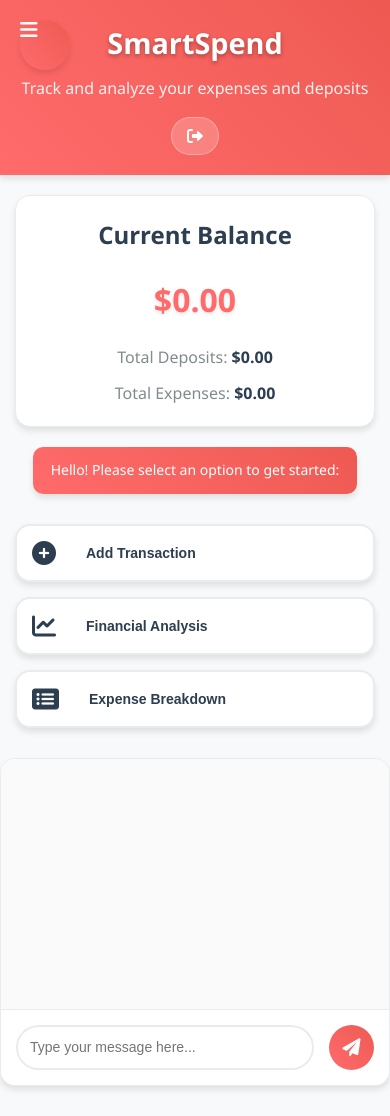
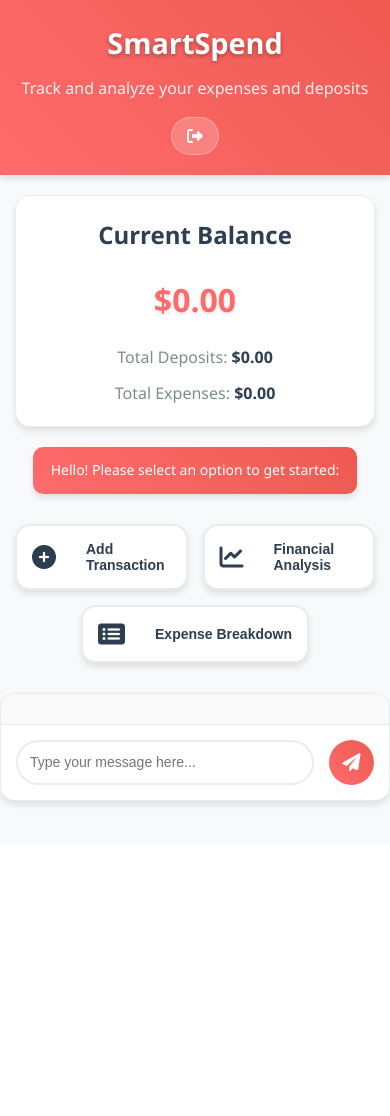
Before and after one commit to ankon35/SmartSpend, a FastAPI app: page /dashboard in a window 390 px wide. After the commit the page ends 807 px from the top, so only its background shows below. Run offline with FastAPI, Linux system fonts and the light colour scheme; some libraries are stand-ins or nearby versions.

Commit message:
Dashboard issue fixed

```diff
--- a/static/home.css
+++ b/static/home.css
@@ -183,7 +183,7 @@ header {
 /* Options Container */
 .options-container {
     display: grid;
-    grid-template-columns: repeat(auto-fit, minmax(250px, 1fr));
+    grid-template-columns: repeat(3, 1fr); /* 3 equal columns */
     gap: 20px;
     margin: 30px 0;
 }
@@ -230,11 +230,14 @@ header {
     margin: 30px 0;
     box-shadow: var(--shadow);
     border: 1px solid var(--border-color);
+    max-width: 1200px;
+    margin: 0 auto;
     overflow: hidden;
 }
 
 .chat-box {
     /* height: 400px; */
+    /* display: none; */
     overflow-y: auto;
     padding: 20px;
     background: #fafafa;
@@ -255,6 +258,7 @@ header {
     margin-left: auto;
     text-align: right;
     position: relative;
+    margin-bottom: 10px;
 }
 
 .bot-message1 {
@@ -270,6 +274,7 @@ header {
     padding: 20px;
     background: var(--card-background);
     border-top: 1px solid var(--border-color);
+
 }
 
 .chat-input input {
@@ -507,7 +512,8 @@ header {
     }
 
     .mobile-menu-btn {
-        display: flex;
+        display: none;
+        /* display: flex; */
     }
 
     .header-content {
@@ -547,10 +553,22 @@ header {
         gap: 10px;
     }
 
+    /* Layout for smaller screens (max-width: 768px) */
+
     .options-container {
-        grid-template-columns: 1fr;
+        display: grid;
+        grid-template-columns: 1fr 1fr;
         gap: 15px;
+        justify-items: center;  /* Center items horizontally */
+        align-items: center;    /* Center items vertically (optional, based on your layout) */
     }
+
+    .option-btn:nth-child(3) {
+        grid-column: 1 / -1; /* Make the 3rd button span both columns */
+        text-align: center;   /* Center the text inside the button */
+    }
+
+
 
     .option-btn {
         padding: 20px 15px;
@@ -565,7 +583,9 @@ header {
     }
 
     .chat-box {
-        height: 300px;
+        /* height: 300px; */
+        max-height: 150px;
+        overflow-y: auto;
     }
 
     .message {
@@ -606,7 +626,7 @@ header {
     }
 
     .chat-box {
-        height: 250px;
+        /* height: 250px; */
         padding: 15px;
     }
 
--- a/static/home.js
+++ b/static/home.js
@@ -487,15 +487,8 @@ async function checkAuthenticationStatus() {
             await updateBalance();
             loadUserStats();
             updateSidebarUserInfo(user);
-            // Programmatically trigger the expense-breakdown button click to update dashboard UI
-            const expenseBtn = Array.from(optionBtns).find(btn => btn.dataset.option === 'expense-breakdown');
-            if (expenseBtn) {
-                expenseBtn.click();
-            } else {
-                // Fallback: set mode and fetch breakdown if button not found
-                currentMode = 'expense-breakdown';
-                loadExpenseBreakdown();
-            }
+            // Do not activate any option button initially
+            // (No button will be active on page load)
         } else {
             console.log('User not authenticated, redirecting to login');
             currentUser = null;
--- a/user_data/ocuerTPfWpe5c4I81x5CIbCOQhg2_financial_data.csv
+++ b/user_data/ocuerTPfWpe5c4I81x5CIbCOQhg2_financial_data.csv
@@ -6,3 +6,6 @@ timestamp,type,category,amount
 2025-08-14 01:53:56,deposit,I received $200 salary,200.0
 2025-08-14 02:00:23,deposit,I received $200 salary,200.0
 2025-08-14 02:00:30,deposit,I received $200 salary,200.0
+2025-08-14 05:08:19,deposit,I received $200 salary,200.0
+2025-08-14 05:30:24,expense,I spend 50 taka,50.0
+2025-08-14 05:56:22,expense,I recieved 200 taka,200.0
```
